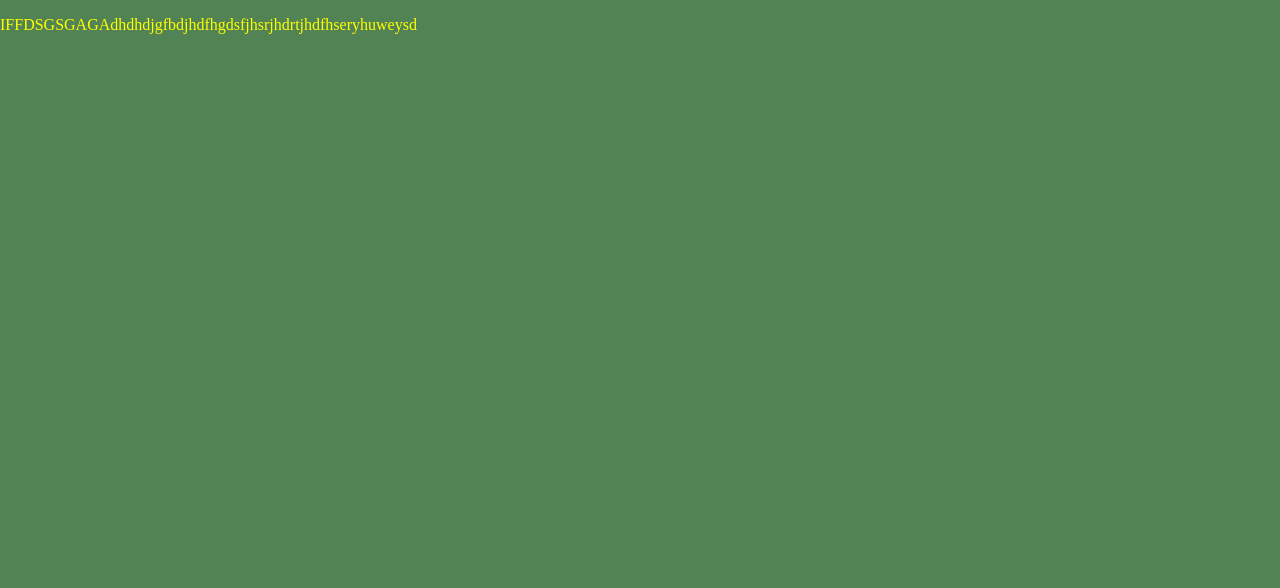
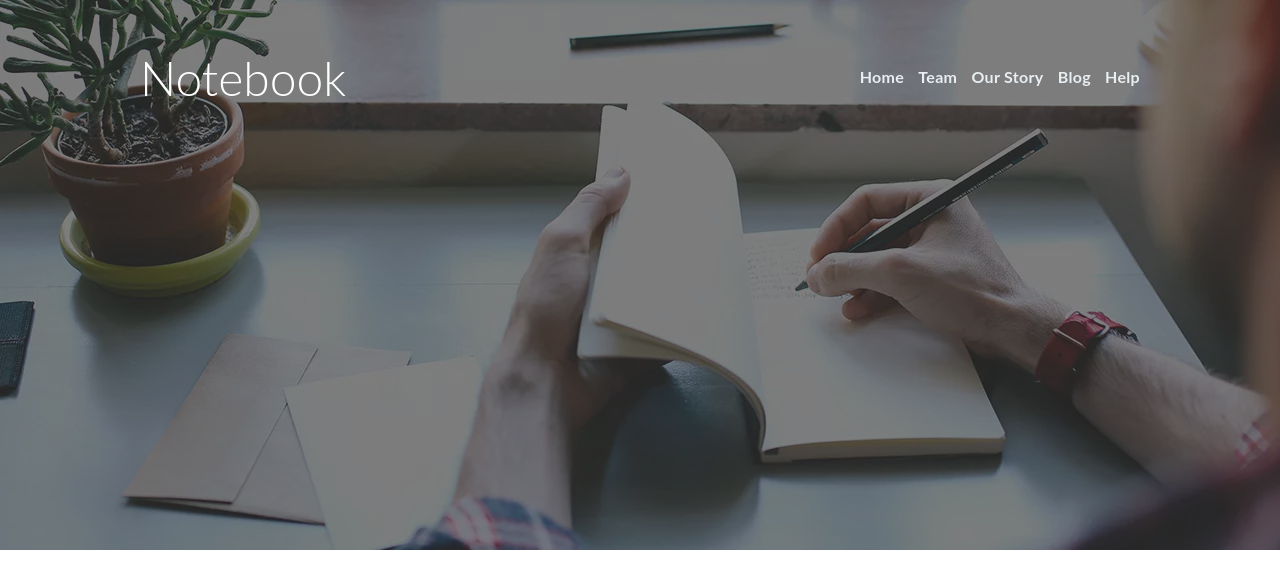
Before and after one commit to IvanVerushkin/Notebook, a website: page app/index.html in a window 1280 px wide. Drawn offline with nearby package versions, Linux system fonts and the light colour scheme; files that its build step writes are made by us from their sources.

Commit message:
notebook-1

```diff
--- a/app/index.html
+++ b/app/index.html
@@ -3,12 +3,25 @@
 <head>
    <meta charset="UTF-8">
    <meta name="viewport" content="width=device-width, initial-scale=1.0">
-   <title>Document</title>
+   <title>Notebook</title>
    <link rel="stylesheet" href="css/libs.min.css">
    <link rel="stylesheet" href="css/style.min.css">
 </head>
 <body>
-  <div class="box"><p>IFFDSGSGAGAdhdhdjgfbdjhdfhgdsfjhsrjhdrtjhdfhseryhuweysd</p></div>
+   <header class="header" style="background-image: url(images/first.webp);">
+      <div class="container">
+         <div class="header__upper d-flex">
+            <a class="header__logotype" href="#">Notebook</a>
+            <nav class="header__nav">
+               <a href="#">Home</a>
+               <a href="#">Team</a>
+               <a href="#">Our Story</a>
+               <a href="#">Blog</a>
+               <a href="#">Help</a>
+            </nav>
+         </div>
+      </div>
+   </header>
 
    <script src="https://ajax.googleapis.com/ajax/libs/jquery/3.5.1/jquery.min.js"></script>
    <script src="js/libs.min.js"></script>
--- /dev/null
+++ b/app/scss/_fonts.scss
@@ -0,0 +1,26 @@
+@font-face {
+    font-family: 'Lato-Light';
+    src: url('../fonts/Lato-Light.woff2') format('woff2'),
+         url('../fonts/Lato-Light.woff') format('woff');
+    font-weight: 300;
+    font-style: normal;
+    font-display: swap;
+}
+
+@font-face {
+    font-family: 'Lato-Regular';
+    src: url('../fonts/Lato-Regular.woff2') format('woff2'),
+         url('../fonts/Lato-Regular.woff') format('woff');
+    font-weight: 400;
+    font-style: normal;
+    font-display: swap;
+}
+
+@font-face {
+    font-family: 'Lato-Bold';
+    src: url('../fonts/Lato-Bold.woff2') format('woff2'),
+         url('../fonts/Lato-Bold.woff') format('woff');
+    font-weight: 700;
+    font-style: normal;
+    font-display: swap;
+}
--- /dev/null
+++ b/app/scss/_global.scss
@@ -0,0 +1,65 @@
+html{
+    box-sizing: border-box;
+    height: 100%;
+ }
+
+ *,
+ *::before,
+ *::after{
+    box-sizing: inherit;
+ }
+
+ ul,
+ li {
+    margin: 0;
+    padding: 0;
+    list-style: none;
+ }
+
+ h1, h2, h3, h4, h5, h6, p {
+   margin: 0;
+   padding: 0;
+ }
+
+ a {
+     display: inline-block;
+     text-decoration: none;
+ }
+
+ button {
+     outline: transparent;
+ }
+
+ body {
+    height: 100%;
+    font-family: 'Lato', sans-serif;
+    font-size: 16px;
+    font-weight: 400;
+    color: #535a5e;
+    overflow-x: hidden;
+ }
+
+ .wrapper {
+    display: flex;
+    flex-direction: column;
+    min-height: 100%;
+    overflow: hidden;
+ }
+
+ .content {
+    flex: 1 0 auto;
+ }
+
+ .footer {
+    flex: 0 0 auto;
+ }
+
+ .container {
+    max-width: 1030px;
+    margin: 0 auto;
+    padding: 0 15px;
+ }
+
+ .d-flex {
+    display: flex;
+ }
--- a/app/scss/style.scss
+++ b/app/scss/style.scss
@@ -1,25 +1,45 @@
-html{
-   box-sizing: border-box;
+@import 'fonts';
+@import 'vars';
+@import 'global';
+
+.header {
+   position: relative;
+   height: 550px;
+   padding-top: 50px;
+   background-size: cover;
+   background-repeat: no-repeat;
+   z-index: 0;
+   &::before {
+      content: '';
+      position: absolute;
+      width: 100%;
+      height: 100%;
+      opacity: 0.8;
+      top: 0;
+      right: 0;
+      background-color: rgba(56,56,56,0.8);
+      z-index: -1;
+   }
+   &__upper {
+      justify-content: space-between;
+      align-items: center;
+   }
+   &__logotype {
+      font-size: 48px;
+      font-weight: 300;
+      color: #ffffff;
+   }
+   &__nav {
+      a {
+         margin-right: 10px;
+         font-size: 16px;
+         font-weight: 700;
+         letter-spacing: 0.02em;
+         color: #e9eef2;
+         &:last-child {
+            margin-right: 0;
+         }
+      }
+
+   }
 }
-
-*,
-*::before,
-*::after{
-   box-sizing: inherit;
-}
-
-body {
-   background-color: #528355;
-}
-
-.box {
-   display: flex;
-   margin: 0;
-   padding: 0;
-   overflow: hidden;
-   color: yellow;
-}
-
-.test {
-   color: red;
-}
```
Also changed, not shown: app/fonts/Lato-Bold.woff (added), app/fonts/Lato-Bold.woff2 (added), app/fonts/Lato-Light.woff (added), app/fonts/Lato-Light.woff2 (added), app/fonts/Lato-Regular.woff (added), app/fonts/Lato-Regular.woff2 (added), app/images/03.png (added), app/images/PNG&SVG/facebook_182.png (added), app/images/PNG&SVG/g__183.png (added), app/images/PNG&SVG/next_91.svg (added), app/images/PNG&SVG/pen_193.png (added), app/images/PNG&SVG/previous_92.svg (added), app/images/PNG&SVG/twitter_181.png (added), app/images/first.webp (added), 2 more files.
